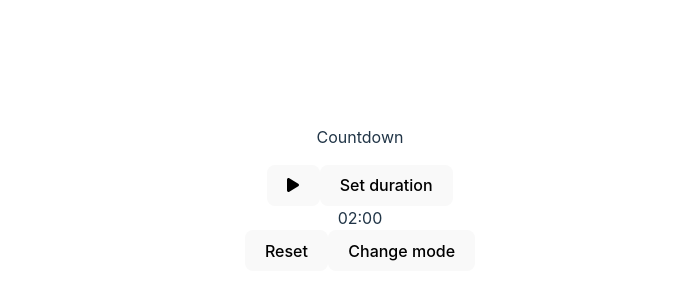
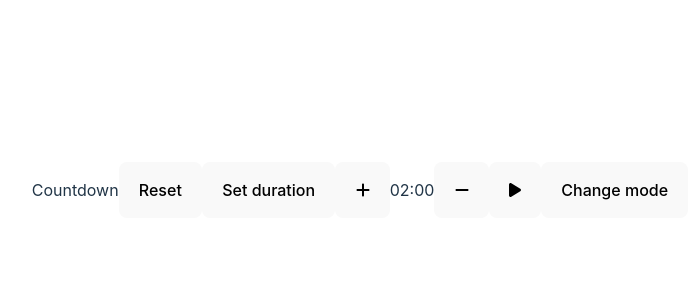
Before and after one commit to Rhys-Powell/workout-app, a React (Vite) app in the folder frontend/: page / in a window 1280 px wide. Shown: the part 210-510 px from the top of the page, without its empty margins (280-979 px from the left). Built offline with nearby package versions, Linux system fonts and the light colour scheme.

Commit message:
Add increment and decrement secs bouttons to countdown. When duration changed, stores this value in state as startingCount. Rearrange buttons for all timers and add css flex in the row direction.

```diff
--- a/frontend/src/components/Countdown.css
+++ b/frontend/src/components/Countdown.css
@@ -1,3 +1,8 @@
+.countdown {
+  display: flex;
+  flex-direction: row;
+}
+
 input:invalid {
   border: solid red 3px;
 }
--- a/frontend/src/components/Countdown.tsx
+++ b/frontend/src/components/Countdown.tsx
@@ -1,15 +1,16 @@
 import { useState, useEffect, useCallback, useRef } from 'react';
 import { FontAwesomeIcon } from '@fortawesome/react-fontawesome';
-import { faPlay, faStop } from '@fortawesome/free-solid-svg-icons';
+import { faMinus, faPlay, faPlus, faStop } from '@fortawesome/free-solid-svg-icons';
 import './Countdown.css';
 import SetTimer from './SetTimer';
 
-const defaultCountdownSecs = 120;
+const defaultStartingCount = 120;
 
 export default function Countdown() {
-  const [count, setCount] = useState(defaultCountdownSecs);
+  const [count, setCount] = useState(defaultStartingCount);
   const [timerStarted, setTimerStarted] = useState(false);
   const [showTimerInput, setShowTimerInput] = useState(false);
+  const [startingCount, setStartingCount] = useState(defaultStartingCount);
 
   const formattedCount = (() => {
     const minutes = Math.floor(count / 60);
@@ -20,9 +21,9 @@ export default function Countdown() {
   const resetCountdownRef = useRef<() => void>(() => {});
 
   const resetCountdown = useCallback(() => {
-    setCount(defaultCountdownSecs);
+    setCount(startingCount);
     setTimerStarted(false);
-  }, []);
+  }, [startingCount]);
 
   resetCountdownRef.current = resetCountdown;
 
@@ -55,14 +56,24 @@ export default function Countdown() {
     setTimerStarted(!timerStarted);
   }
 
-  function setTimerDuration() {
+  function changeTimerDuration() {
     setTimerStarted(false);
     setShowTimerInput(!showTimerInput);
   }
 
   function handleCountChange(minutes: number, seconds: number) {
-    setCount(minutes * 60 + seconds);
+    const newStartingCount = minutes * 60 + seconds;
+    setCount(newStartingCount);
+    setStartingCount(newStartingCount);
     setShowTimerInput(false);
+  }
+
+  function incrementCount() {
+    setCount((prevCount) => prevCount + 1);
+  }
+
+  function decrementCount() {
+    setCount((prevCount) => prevCount - 1);
   }
 
   return (
@@ -70,14 +81,20 @@ export default function Countdown() {
       {showTimerInput ? (
         <SetTimer count={count} onValueChange={handleCountChange} />
       ) : (
-        <>
+        <div className="countdown">
+          <button onClick={resetCountdown}>Reset</button>
+          <button onClick={changeTimerDuration}>Set duration</button>
+          <button onClick={incrementCount}>
+            <FontAwesomeIcon icon={faPlus}></FontAwesomeIcon>
+          </button>
+          <p>{formattedCount}</p>
+          <button onClick={decrementCount}>
+            <FontAwesomeIcon icon={faMinus}></FontAwesomeIcon>
+          </button>
           <button onClick={startStopTimer}>
             {timerStarted ? <FontAwesomeIcon icon={faStop} /> : <FontAwesomeIcon icon={faPlay} />}
           </button>
-          <button onClick={setTimerDuration}>Set duration</button>
-          <div>{formattedCount}</div>
-          <button onClick={resetCountdown}>Reset</button>
-        </>
+        </div>
       )}
     </>
   );
--- /dev/null
+++ b/frontend/src/components/Stopwatch.css
@@ -0,0 +1,4 @@
+.stopwatch {
+  display: flex;
+  flex-direction: row;
+}
--- a/frontend/src/components/Stopwatch.tsx
+++ b/frontend/src/components/Stopwatch.tsx
@@ -1,6 +1,7 @@
 import { useState, useEffect, useCallback, useRef } from 'react';
 import { FontAwesomeIcon } from '@fortawesome/react-fontawesome';
 import { faPlay, faStop } from '@fortawesome/free-solid-svg-icons';
+import './Stopwatch.css';
 
 const maxSecs = 5999;
 
@@ -53,12 +54,12 @@ export default function Stopwatch() {
   }
 
   return (
-    <>
+    <div className="stopwatch">
+      <button onClick={resetStopwatch}>Reset</button>
+      <p>{formattedCount}</p>
       <button onClick={startStopTimer}>
         {timerStarted ? <FontAwesomeIcon icon={faStop} /> : <FontAwesomeIcon icon={faPlay} />}
       </button>
-      <div>{formattedCount}</div>
-      <button onClick={resetStopwatch}>Reset</button>
-    </>
+    </div>
   );
 }
--- /dev/null
+++ b/frontend/src/components/Timer.css
@@ -0,0 +1,4 @@
+.timer {
+  display: flex;
+  flex-direction: row;
+}
--- a/frontend/src/components/Timer.tsx
+++ b/frontend/src/components/Timer.tsx
@@ -1,6 +1,7 @@
 import { useState } from 'react';
 import Countdown from './Countdown';
 import Stopwatch from './Stopwatch';
+import './Timer.css';
 
 export default function Timer() {
   const [mode, setMode] = useState('countDown');
@@ -10,7 +11,7 @@ export default function Timer() {
   }
 
   return (
-    <div>
+    <div className="timer">
       <p>{mode === 'countDown' ? 'Countdown' : 'Stopwatch'}</p>
       {mode === 'countDown' ? <Countdown /> : <Stopwatch />}
       <button onClick={toggleMode}>Change mode</button>
```
